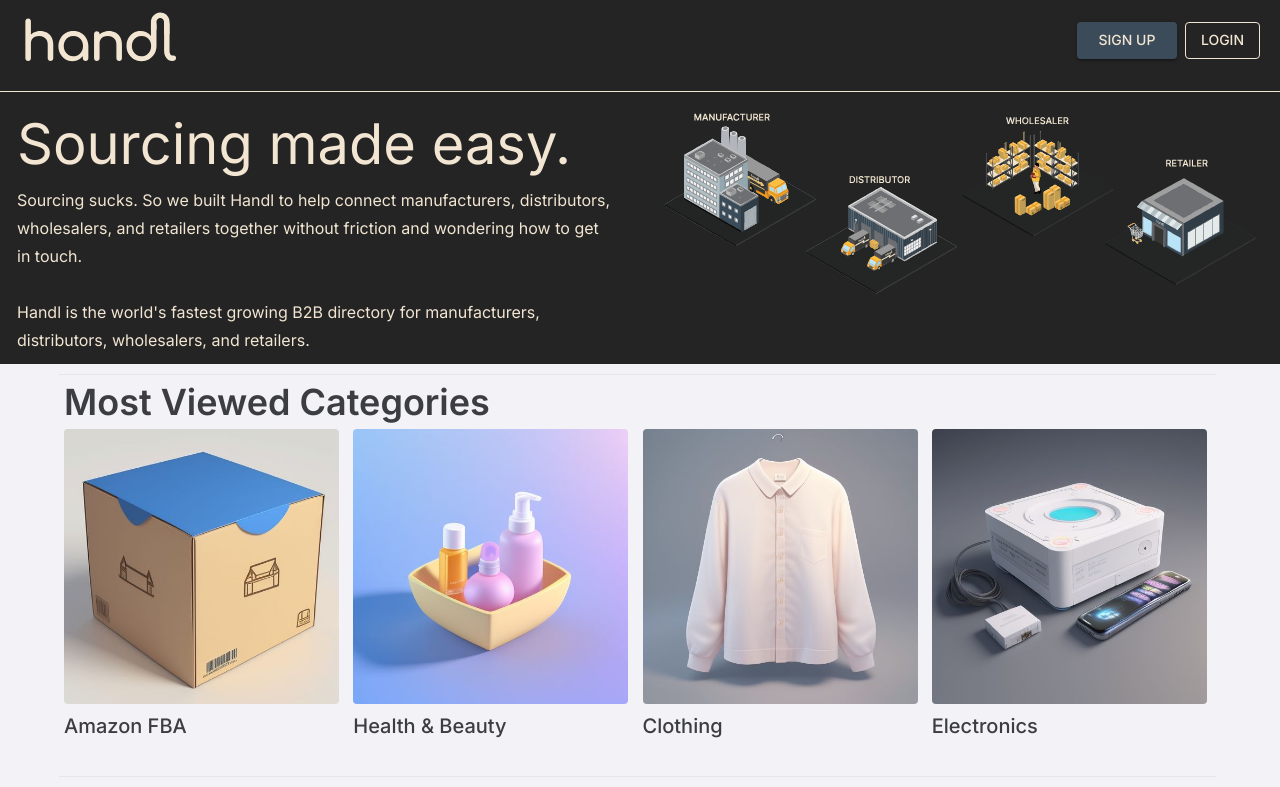
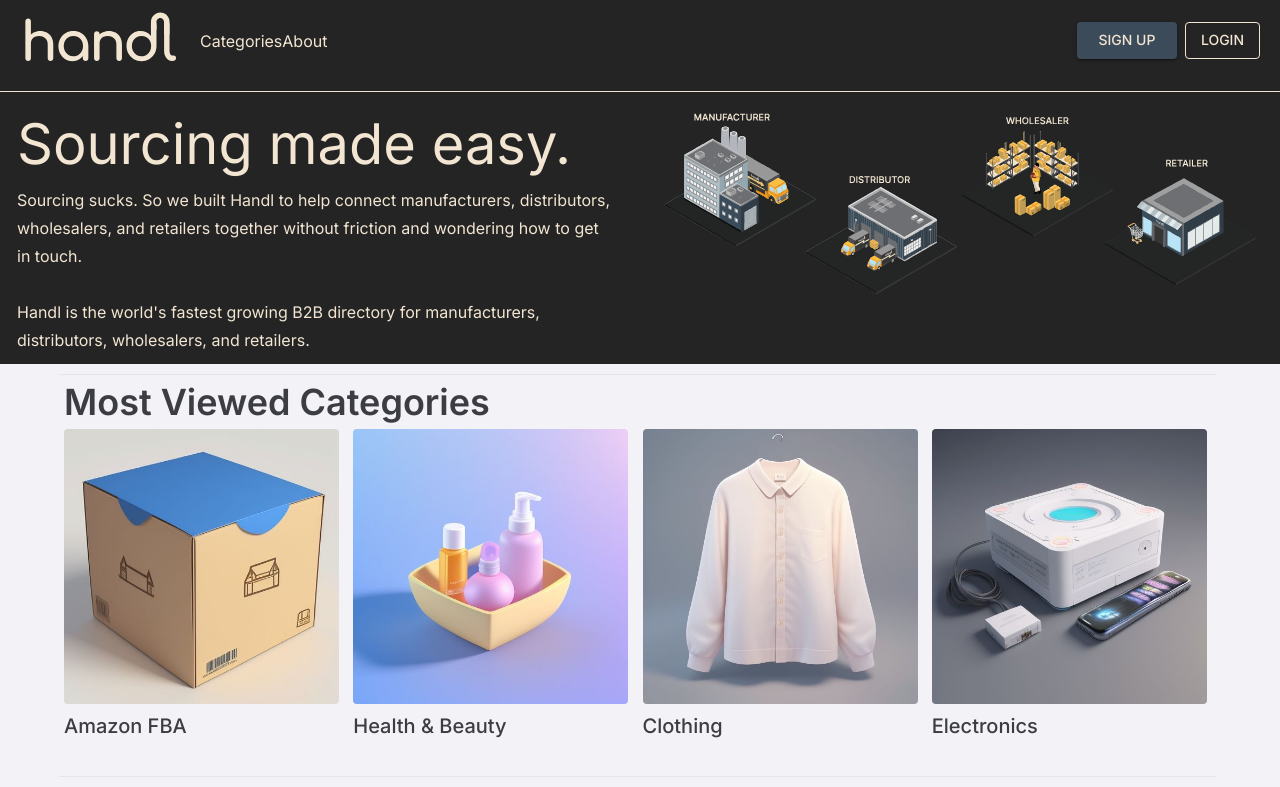
Before and after one commit to Handl-e-commerce/handl, a React (Create React App) app in the folder frontend/: page / in a window 1280 px wide. Shown: the top 787 px of the page. Built offline with nearby package versions, Linux system fonts and the light colour scheme; no server answers.

Commit message:
Added image for mobile UI and added Categories and About Us in header.

```diff
--- a/frontend/src/components/Banner/Banner.tsx
+++ b/frontend/src/components/Banner/Banner.tsx
@@ -1,6 +1,6 @@
 import { useMobile } from "../../hooks/useMobile";
 import { Box, Typography } from "@mui/material";
-import png from '../../static/Banner All Horizontal.png';
+import png from '../../static/Banner Square.png';
 import svg from '../../static/Banner All Horizontal.svg';
 
 function Banner(): JSX.Element {
@@ -67,7 +67,7 @@
                 </Typography>
             </Box>
             <Box sx={styles.imageBox}>
-                <img src={svg} alt="Handl Banner" width={'100%'} style={{ padding: '10px' }}/>
+                <img src={isMobile ? png : svg} alt="Handl Banner" width={'100%'} style={{ padding: '10px' }}/>
             </Box>
         </Box>
     )
--- a/frontend/src/components/Header/Header.tsx
+++ b/frontend/src/components/Header/Header.tsx
@@ -2,7 +2,7 @@
 import { fetchWrapper } from "../../utils/fetch-wrapper";
 import { cookieParser, deleteCookie } from "../../utils/cookie-util";
 import { useLoginStatus } from "../../hooks/useLoggedInStatus";
-import { Button, Menu, MenuItem, SxProps, Grid, Box } from "@mui/material";
+import { Button, Menu, MenuItem, SxProps, Grid, Box, Typography } from "@mui/material";
 import { KeyboardArrowDown, Logout } from "@mui/icons-material";
 import svg from '../../static/5_SVG-cropped.svg';
 import { useMobile } from "../../hooks/useMobile";
@@ -143,9 +143,13 @@
         }
         return (
             <Box sx={{ display: 'flex', justifyContent: 'space-between', alignItems: 'center' }}>
-                <a href={location.origin} target="_self">
-                    <img src={svg} alt="Handl Logo" width={"200px"} height={"75px"} style={{padding: '10px'}}/>
-                </a>
+                <Box sx={{ display: 'flex', alignItems: 'center' }}>
+                    <a href={location.origin} target="_self">
+                        <img src={svg} alt="Handl Logo" width={"200px"} height={"75px"} style={{padding: '10px'}}/>
+                    </a>
+                    <Typography>Categories</Typography>
+                    <Typography>About</Typography>
+                </Box>
                 {headerMenu()}
             </Box>
         );
```
Also changed, not shown: frontend/src/static/Banner Square.png (added).
